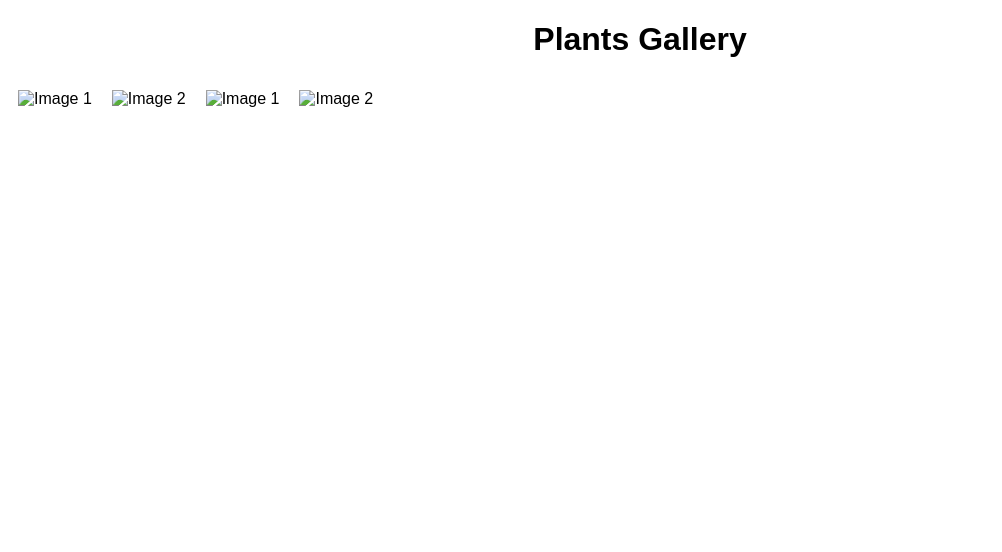
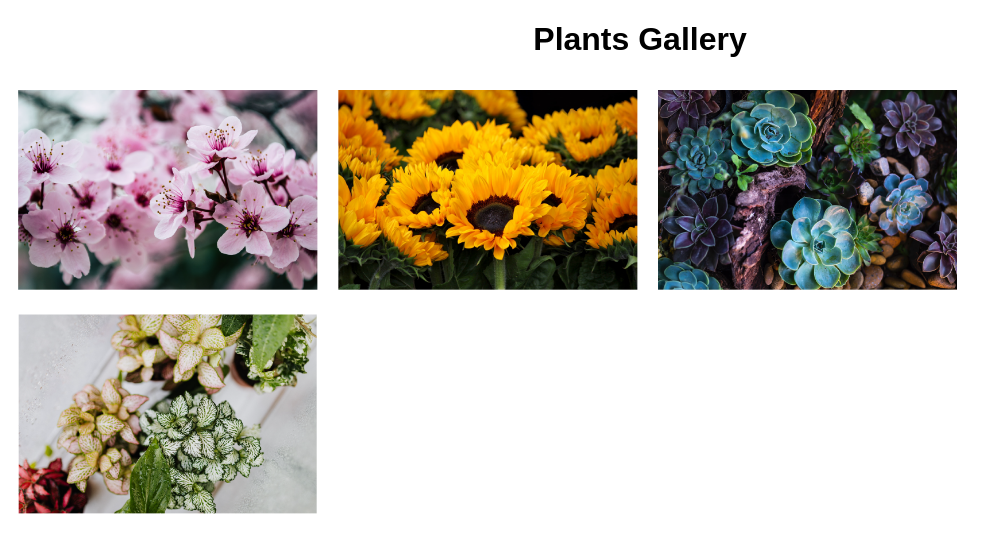
Before and after one commit to Vrunda1308/javascript-projects, a plain HTML site: page OnePage_Website/onepage_website.html in a window 1280 px wide. Shown: the whole page, without its empty margins (0-1002 px from the left). Drawn offline with Linux system fonts and the light colour scheme.

Commit message:
onepage_website.html

```diff
--- a/OnePage_Website/onepage_website.html
+++ b/OnePage_Website/onepage_website.html
@@ -10,7 +10,7 @@
         .img-wrapper { padding: 10px; }
         .img-wrapper img { width: 100%; cursor: pointer; }
         .modal { display: none; position: fixed; z-index: 99999; left: 0; top: 0; width: 100%; height: 100%; overflow: auto; background-color: rgba(0, 0, 0, 0.9); }
-        .modal-content { margin: auto; display: block; width: 100%; max-width: 700px; }
+        .modal-content { margin-top: 20px ;margin: auto; display: block; width: 100%; max-width: 700px; }
         .close { position: absolute; top: 15px; right: 35px; color: #f1f1f1; font-size: 40px; font-weight: bold; cursor: pointer; }
     </style>
 </head>
@@ -21,16 +21,16 @@
 </div>
 <div class="gallery">
     <div class="img-wrapper">
-        <img src="/javascripts-projects/One-Page Website/images/plant1-small.png" height="200px" width="200px" alt="Image 1" onclick="openModal(this);">
+        <img src="plant1-small.png" height="200px" width="200px" alt="Image 1" onclick="openModal(this);">
     </div>
     <div class="img-wrapper">
-        <img src="/javascripts-projects/One-Page Website/images/plant2-small.png" height="200px" width="200px" alt="Image 2" onclick="openModal(this);">
+        <img src="plant2-small.png" height="200px" width="200px" alt="Image 2" onclick="openModal(this);">
     </div>
     <div class="img-wrapper">
-        <img src="/javascripts-projects/One-Page Website/images/plant3-small.png" height="200px" width="200px" alt="Image 1" onclick="openModal(this);">
+        <img src="plant3-small.png" height="200px" width="200px" alt="Image 1" onclick="openModal(this);">
     </div>
     <div class="img-wrapper">
-        <img src="/javascripts-projects/One-Page Website/images/plant4-small.png" height="200px" width="200px" alt="Image 2" onclick="openModal(this);">
+        <img src="plant4-small.png" height="200px" width="200px" alt="Image 2" onclick="openModal(this);">
     </div>
 </div>
 
@@ -39,7 +39,7 @@
     <img class="modal-content" id="img01">
 </div>
 
-<script src="JS/one_page_website.js"></script>
+<script src="JS/onepage_website.js"></script>
 
 </body>
 </html>
```
